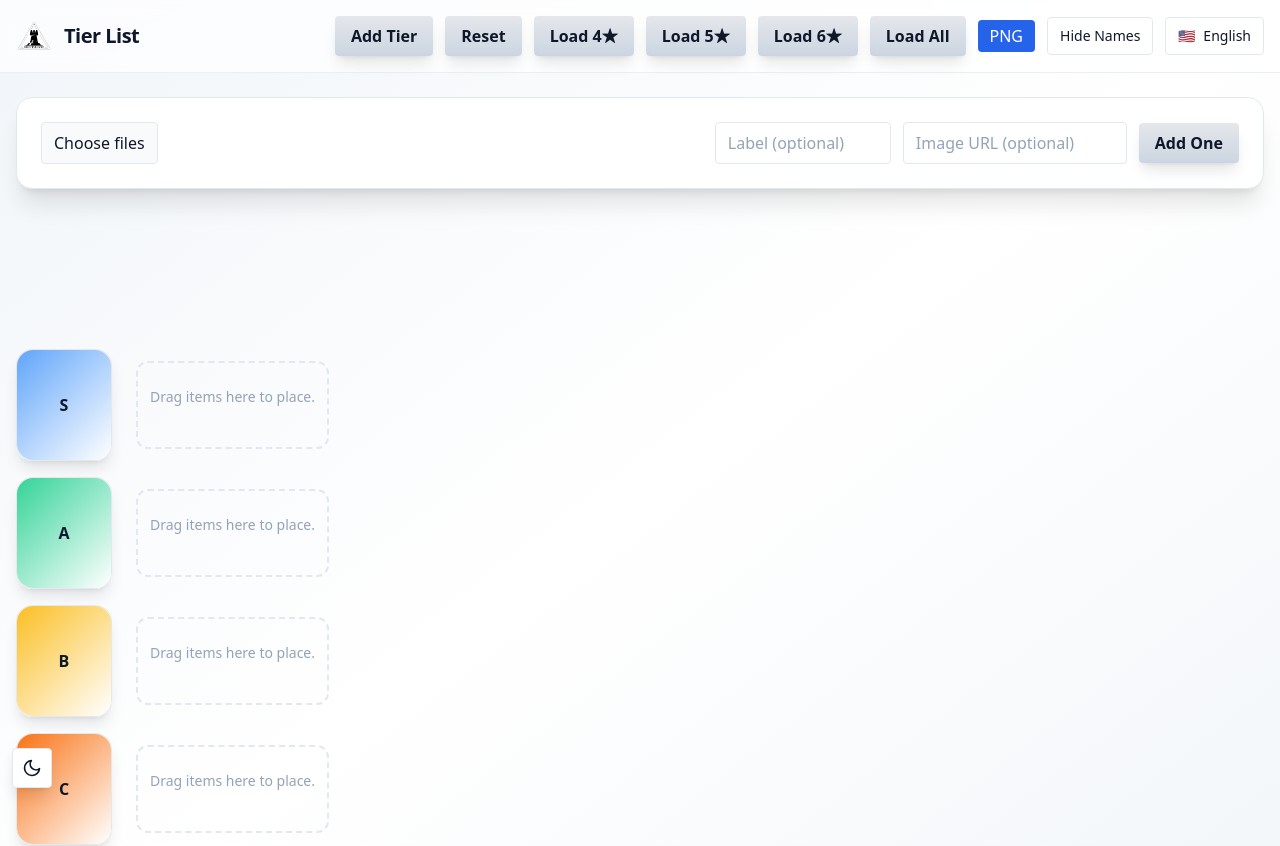
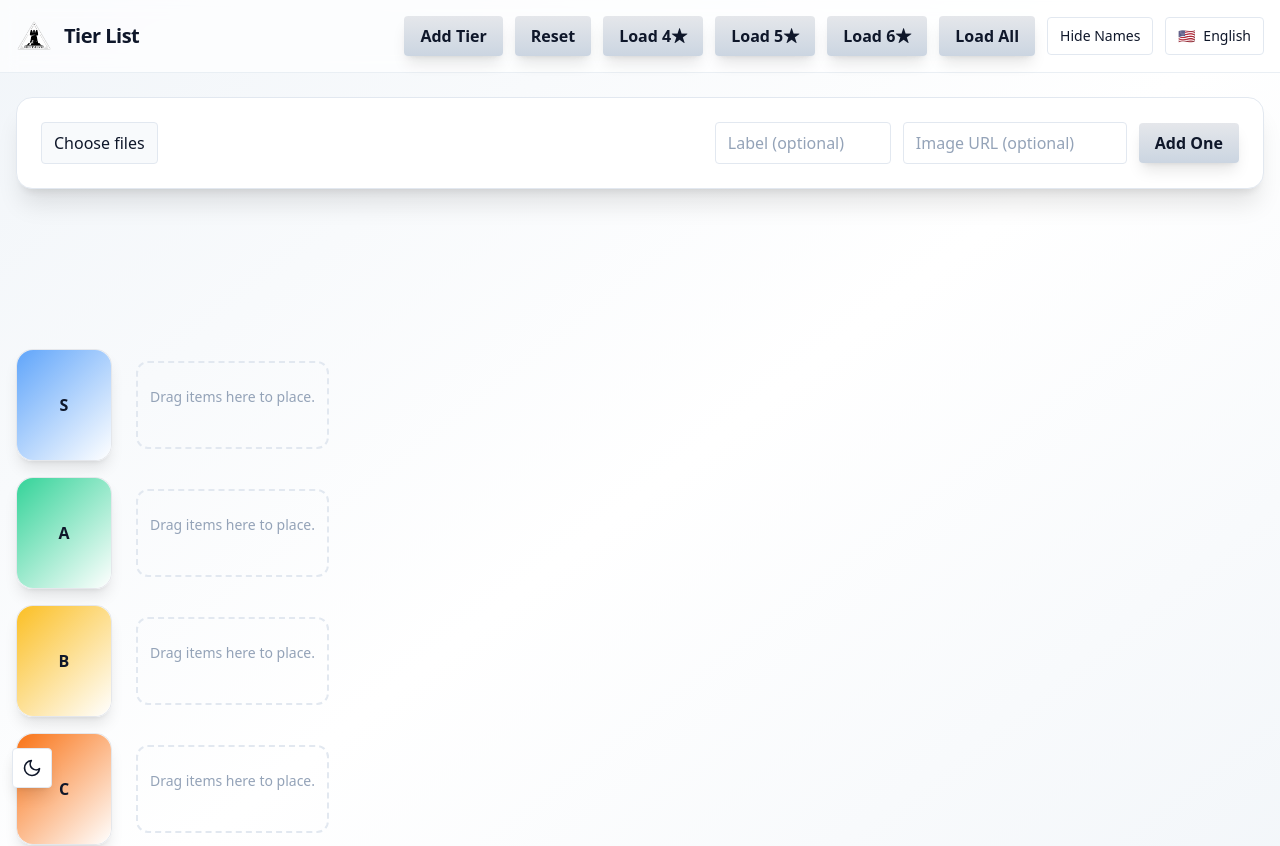
Before and after one commit to tsalthsu/TierMaker, a React (Vite) app: page / in a window 1280 px wide. Shown: the top 846 px of the page. Built offline with nearby package versions, Linux system fonts and the light colour scheme.

Commit message:
png 버튼 제거

```diff
--- a/src/App.jsx
+++ b/src/App.jsx
@@ -701,7 +701,7 @@ function triggerSparkles(x, y) {
               {t('loadAll')}
             </BlobButton>
             {/* PNG Export */}
-            <ExportPNG targetId="tierlist-capture" fileName="tierlist" scale={3} />
+            {/* <ExportPNG targetId="tierlist-capture" fileName="tierlist" scale={3} /> */}
 
 
             {/* Name toggle */}
```
